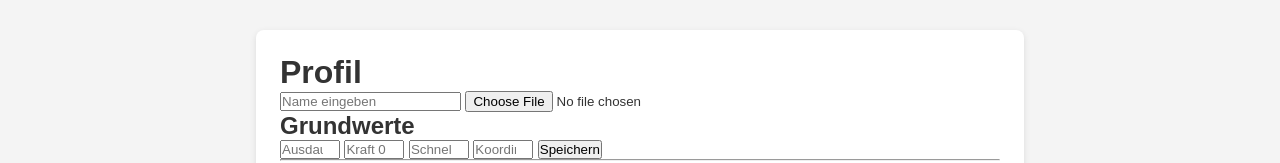
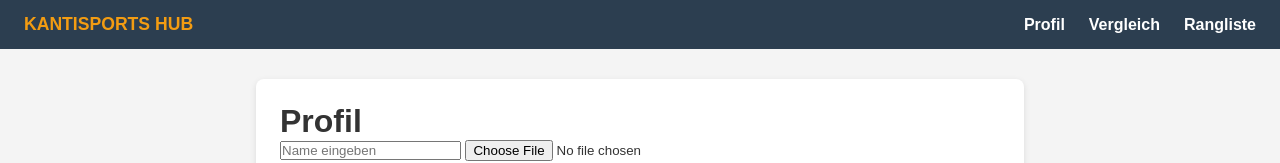
Before and after one commit to PirRas/kantisportshub, a plain HTML site: page htmlFiles/frontEnd/index.html in a window 1280 px wide. Shown: the top 163 px of the page. Drawn offline with Linux system fonts and the light colour scheme; no server answers; sample sign-in values are in the browser's storage.

Commit message:
Navigation (refs #44)

```diff
--- a/htmlFiles/frontEnd/index.html
+++ b/htmlFiles/frontEnd/index.html
@@ -9,6 +9,12 @@
   </head>
 
   <body>
+    <nav>
+      <span class="nav-title">KANTISPORTS HUB</span>
+      <a href="#profile-container">Profil</a>
+      <a href="#compare-section">Vergleich</a>
+      <a href="#ranking-section">Rangliste</a>
+    </nav>
     <main>
       <div class="section" id="profil"></div>
       <div class="section" id="vergleich"></div>
--- a/htmlFiles/frontEnd/styles.css
+++ b/htmlFiles/frontEnd/styles.css
@@ -25,3 +25,28 @@ main {
   margin: 30px auto;
   padding: 0 16px;
 }
+
+nav {
+  background-color: #2c3e50;
+  padding: 14px 24px;
+  display: flex;
+  align-items: center;
+  gap: 24px;
+}
+
+.nav-title {
+  color: #f39c12;
+  font-weight: bold;
+  font-size: 1.1em;
+  margin-right: auto;
+}
+
+nav a {
+  color: white;
+  text-decoration: none;
+  font-weight: bold;
+}
+
+nav a:hover {
+  color: #f39c12;
+}
```
